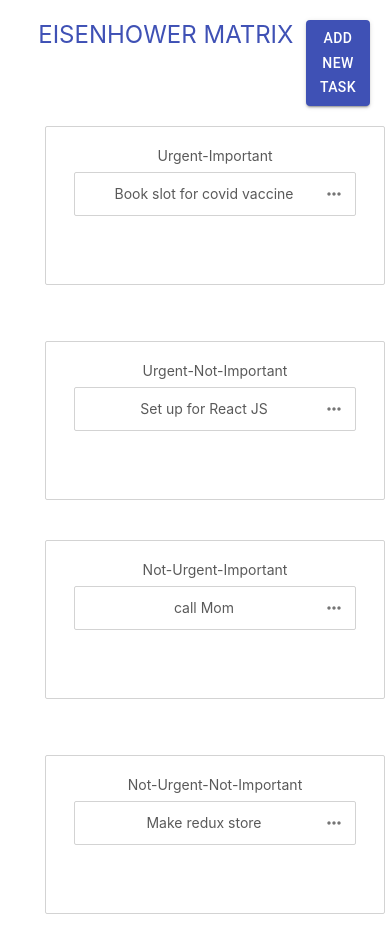
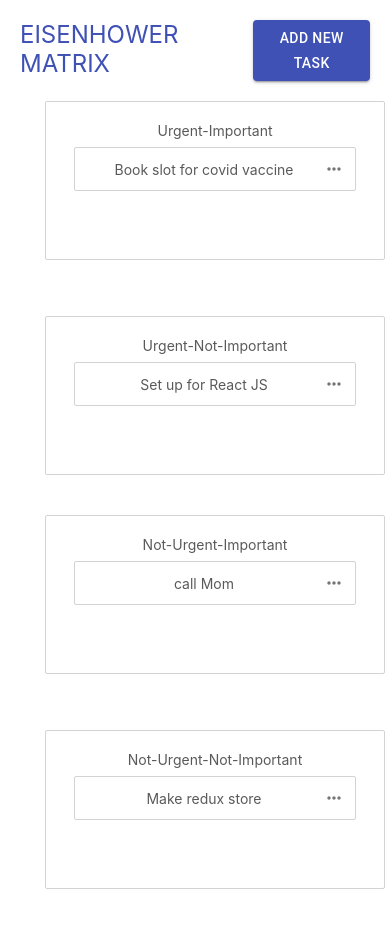
Before and after one commit to rukhsarafroz/eisenhower-matrix-app, a React (Create React App) app: page / in a window 390 px wide. After the commit the page ends 929 px from the top, so only its background shows below. Built offline with nearby package versions, Linux system fonts and the light colour scheme.

Commit message:
add new task button issue resolved for small screen

```diff
--- a/src/components/EisenBoardHeader.js
+++ b/src/components/EisenBoardHeader.js
@@ -21,10 +21,10 @@ function EisenBoardHeader (props) {
     const { setDialogueState } = props;
     return (
             <Grid item container>
-                <Grid item xs className={classes.heading}>
+                <Grid item xs md className={classes.heading}>
                     EISENHOWER MATRIX
                 </Grid>
-                <Grid item xs={2} className={classes.buttonGrid}>
+                <Grid item xs={4} md={2} className={classes.buttonGrid}>
                     <Button variant="contained" color="primary" onClick={() => { setDialogueState(true); }}>
                         ADD NEW TASK
                     </Button>
```
